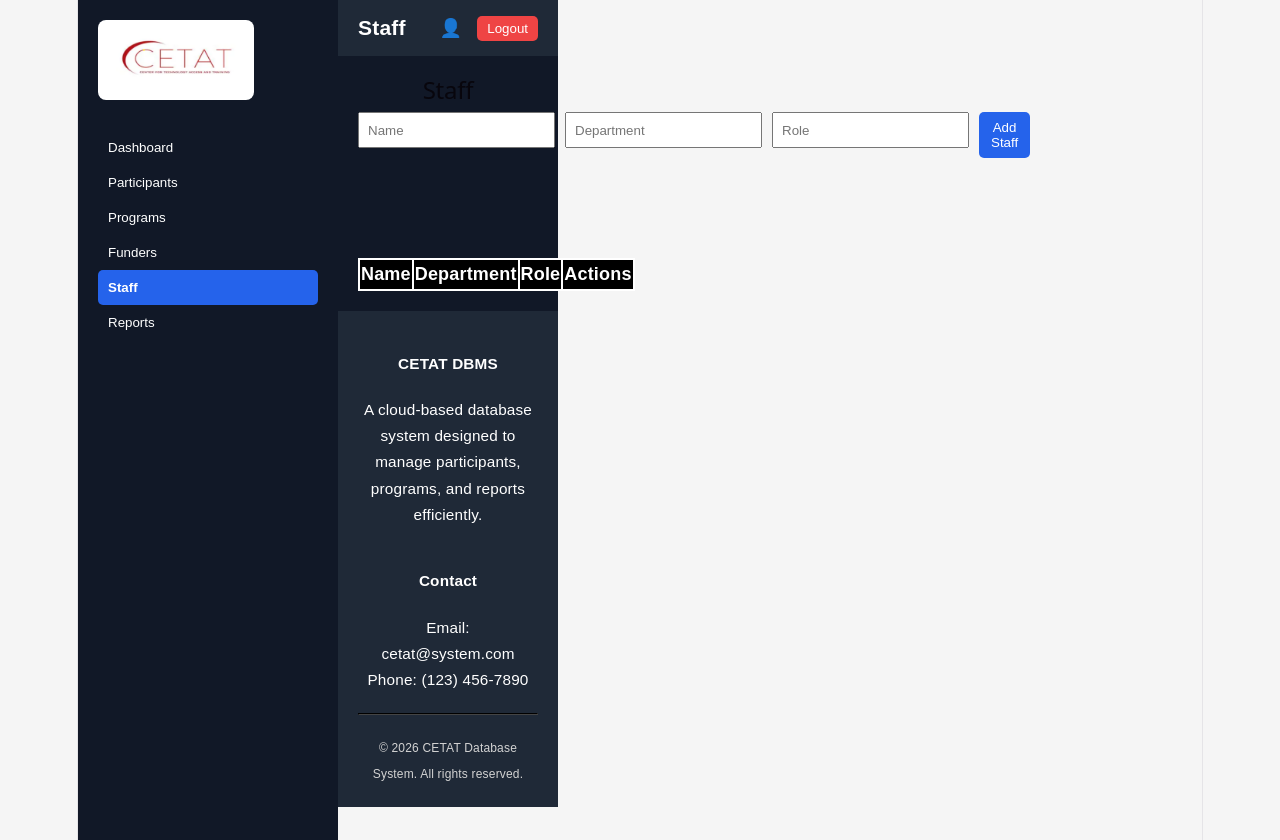
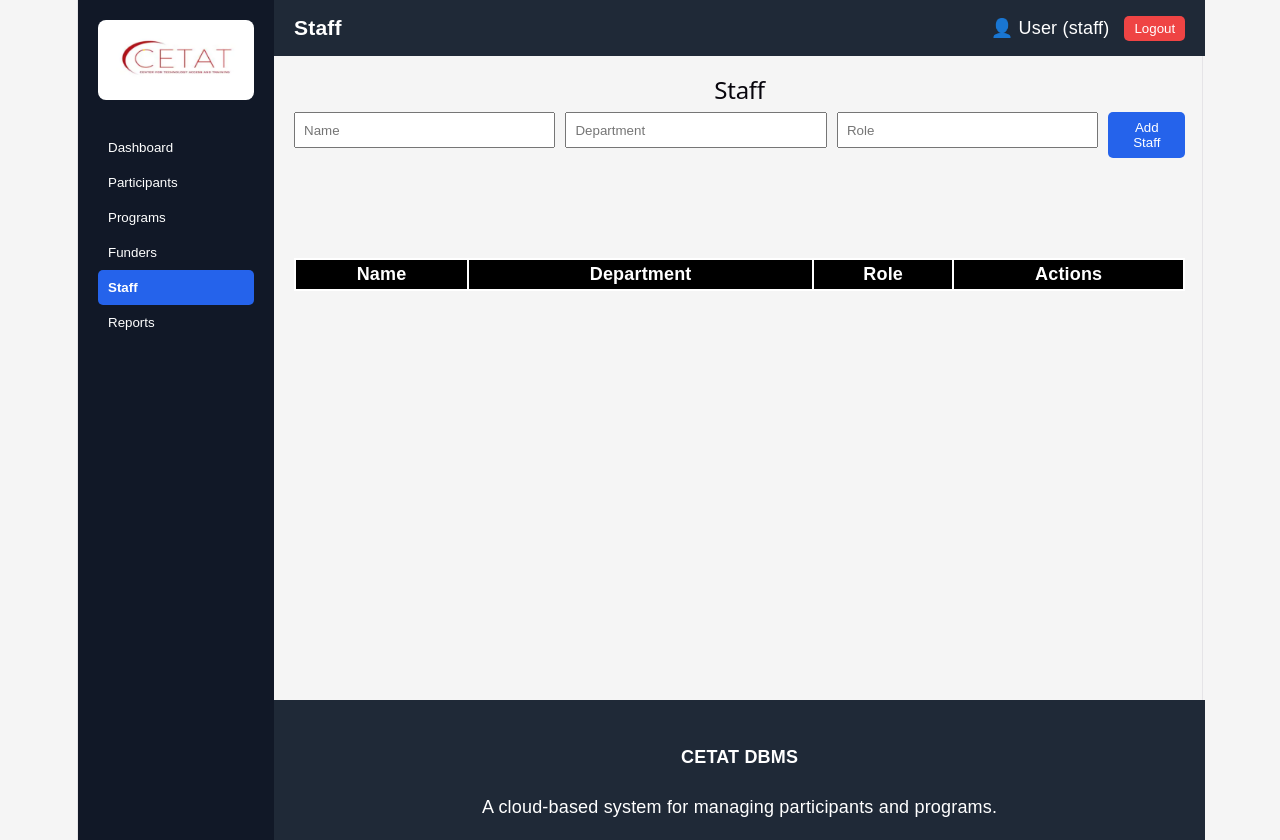
Before and after one commit to Abungwo/cetat-dbms, a React app in the folder frontend/: page /staff in a window 1280 px wide. Built offline with nearby package versions, Linux system fonts and the light colour scheme; the HTML template or start-up script is replaced by a standard one.

Commit message:
fix layout and sidebar stretch

```diff
--- a/frontend/src/layout/MainLayout.jsx
+++ b/frontend/src/layout/MainLayout.jsx
@@ -2,10 +2,10 @@ import Sidebar from "../components/Sidebar";
 import { useNavigate } from "react-router-dom";
 
 export default function MainLayout({ children, title }) {
-  const role = localStorage.getItem("role");
+  const navigate = useNavigate();
 
-    <span>👤 {name} ({role})</span>
-  const navigate = useNavigate();
+  const name = localStorage.getItem("name") || "User";
+  const role = localStorage.getItem("role") || "staff";
 
   const handleLogout = () => {
     localStorage.clear();
@@ -13,21 +13,21 @@ export default function MainLayout({ children, title }) {
   };
 
   return (
-    <div style={{ display: "flex", minHeight: "100vh" }}>
+    <div style={{
+      display: "flex",
+      minHeight: "100vh",
+      alignItems: "stretch"   // 🔥 CRITICAL FIX
+    }}>
 
       {/* SIDEBAR */}
       <Sidebar />
 
       {/* RIGHT SIDE */}
       <div style={{
-      width: "220px",
-      background: "#111827",
-      color: "white",
-      height: "100%",        // fill parent
-      minHeight: "100vh",    // fallback
-      position: "sticky",
-      top: 0
-    }}>
+        flex: 1,
+        display: "flex",
+        flexDirection: "column"
+      }}>
 
         {/* HEADER */}
         <div style={{
@@ -41,7 +41,7 @@ export default function MainLayout({ children, title }) {
           <h3 style={{ margin: 0 }}>{title}</h3>
 
           <div style={{ display: "flex", gap: "15px", alignItems: "center" }}>
-            <span>👤 {name}</span>
+            <span>👤 {name} ({role})</span>
             <button
               onClick={handleLogout}
               style={{
@@ -58,7 +58,7 @@ export default function MainLayout({ children, title }) {
           </div>
         </div>
 
-        {/* MAIN CONTENT */}
+        {/* CONTENT */}
         <div style={{ flex: 1, padding: "20px" }}>
           {children}
         </div>
@@ -67,38 +67,10 @@ export default function MainLayout({ children, title }) {
         <footer style={{
           background: "#1f2937",
           color: "white",
-          padding: "20px",
-          marginTop: "auto",
-          fontSize: "0.85rem"
+          padding: "20px"
         }}>
-          <div style={{
-            display: "flex",
-            justifyContent: "space-between",
-            flexWrap: "wrap",
-            gap: "20px"
-          }}>
-
-            <div>
-              <h4>CETAT DBMS</h4>
-              <p style={{ maxWidth: "250px" }}>
-                A cloud-based database system designed to manage participants,
-                programs, and reports efficiently.
-              </p>
-            </div>
-
-            <div>
-              <h4>Contact</h4>
-              <p>Email: cetat@system.com</p>
-              <p>Phone: (123) 456-7890</p>
-            </div>
-
-          </div>
-
-          <hr style={{ margin: "20px 0", borderColor: "#444" }} />
-
-          <p style={{ textAlign: "center", color: "lightgray", fontSize: "12px" }}>
-            © 2026 CETAT Database System. All rights reserved.
-          </p>
+          <h4>CETAT DBMS</h4>
+          <p>A cloud-based system for managing participants and programs.</p>
         </footer>
 
       </div>
```
